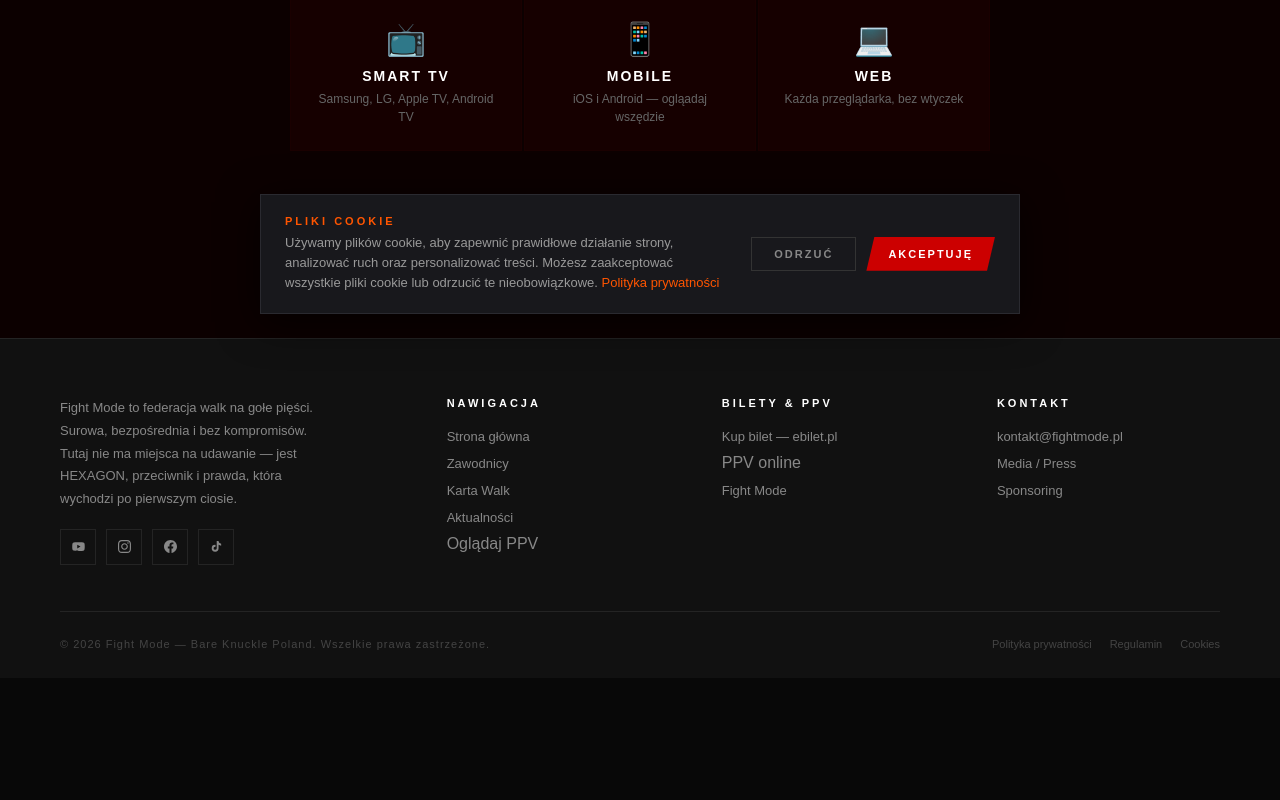
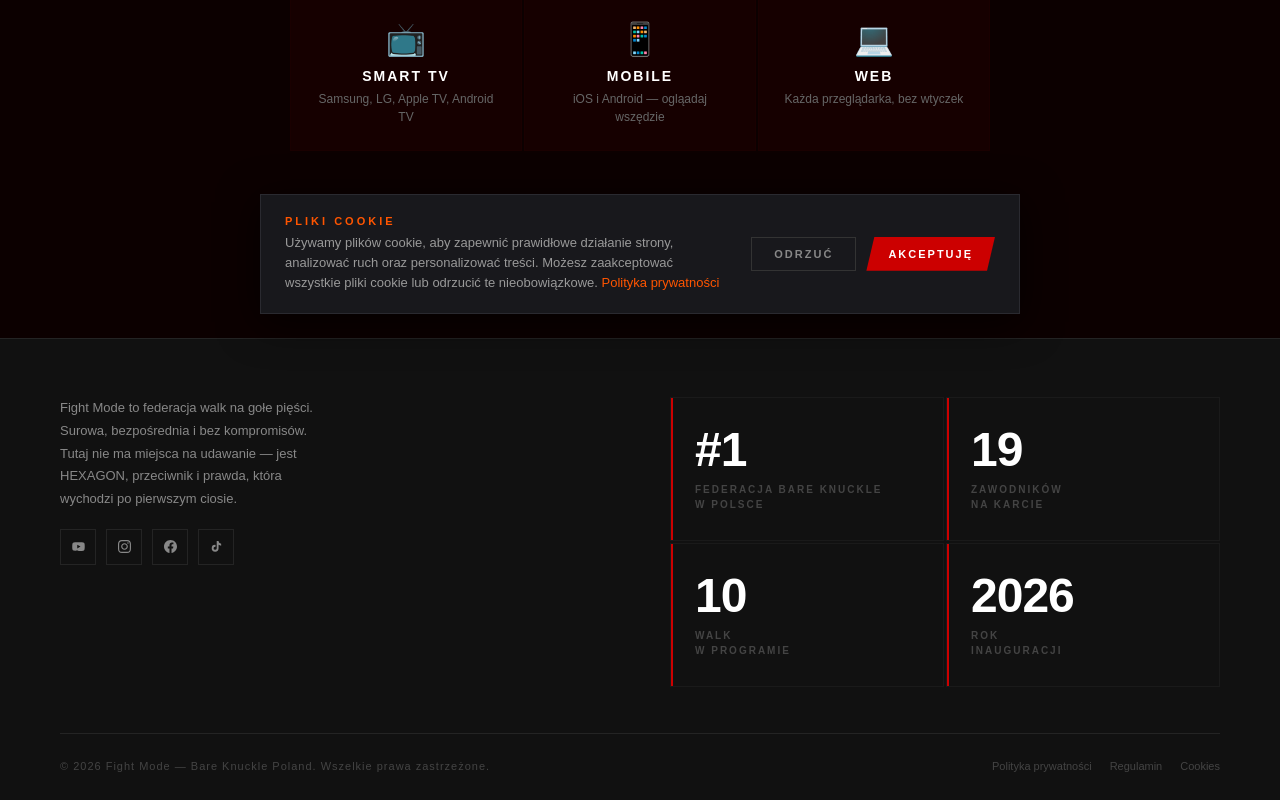
Before and after one commit to inca1122/Fight-mode, a React (Vite) app: page /Fight-mode/ppv in a window 1280 px wide. Shown: the part 462-1262 px from the top of the page. Before the commit the page ends 1140 px from the top, so only its background shows below. Built offline with nearby package versions, Linux system fonts and the light colour scheme.

Commit message:
Replace footer nav columns with league stats: #1, 19 fighters, 10 fights, 2026

```diff
--- a/src/components/Footer.tsx
+++ b/src/components/Footer.tsx
@@ -1,9 +1,6 @@
 import { Link } from 'react-router-dom';
-import { usePpvModal } from './PpvModal';
-const EBILET = 'https://www.ebilet.pl/sport/sporty-walki/fight-mode';
 
 export default function Footer() {
-  const openPpv = usePpvModal();
   return (
     <footer className="footer" id="kontakt">
       <div className="footer__top">
@@ -24,33 +21,27 @@ export default function Footer() {
             </a>
           </div>
         </div>
-        <div>
-          <p className="f-ct">Nawigacja</p>
-          <ul className="f-ul">
-            <li><Link to="/">Strona główna</Link></li>
-            <li><Link to="/zawodnicy">Zawodnicy</Link></li>
-            <li><Link to="/karta-walk">Karta Walk</Link></li>
-            <li><Link to="/aktualnosci">Aktualności</Link></li>
-            <li><button className="f-ppv-btn" onClick={openPpv}>Oglądaj PPV</button></li>
-          </ul>
-        </div>
-        <div>
-          <p className="f-ct">Bilety &amp; PPV</p>
-          <ul className="f-ul">
-            <li><a href={EBILET} target="_blank" rel="noreferrer">Kup bilet — ebilet.pl</a></li>
-            <li><button className="f-ppv-btn" onClick={openPpv}>PPV online</button></li>
-            <li><Link to="/karta-walk">Fight Mode</Link></li>
-          </ul>
-        </div>
-        <div>
-          <p className="f-ct">Kontakt</p>
-          <ul className="f-ul">
-            <li><a href="mailto:kontakt@fightmode.pl">kontakt@fightmode.pl</a></li>
-            <li><a href="#">Media / Press</a></li>
-            <li><a href="#">Sponsoring</a></li>
-          </ul>
+
+        <div className="f-stats">
+          <div className="f-stat">
+            <span className="f-stat__num">#1</span>
+            <span className="f-stat__lbl">Federacja Bare Knuckle<br />w Polsce</span>
+          </div>
+          <div className="f-stat">
+            <span className="f-stat__num">19</span>
+            <span className="f-stat__lbl">Zawodników<br />na karcie</span>
+          </div>
+          <div className="f-stat">
+            <span className="f-stat__num">10</span>
+            <span className="f-stat__lbl">Walk<br />w programie</span>
+          </div>
+          <div className="f-stat">
+            <span className="f-stat__num">2026</span>
+            <span className="f-stat__lbl">Rok<br />inauguracji</span>
+          </div>
         </div>
       </div>
+
       <div className="footer__bot">
         <p className="f-copy">© 2026 Fight Mode — Bare Knuckle Poland. Wszelkie prawa zastrzeżone.</p>
         <div className="f-leg">
--- a/src/index.css
+++ b/src/index.css
@@ -172,7 +172,12 @@ a{text-decoration:none;color:inherit}
 
 /* ── FOOTER ── */
 .footer{background:var(--dark);border-top:1px solid var(--border);padding:58px 60px 28px}
-.footer__top{display:grid;grid-template-columns:1.5fr 1fr 1fr 1fr;gap:52px;padding-bottom:46px;border-bottom:1px solid var(--border);margin-bottom:26px}
+.footer__top{display:grid;grid-template-columns:1fr 1fr;gap:60px;padding-bottom:46px;border-bottom:1px solid var(--border);margin-bottom:26px}
+.f-stats{display:grid;grid-template-columns:1fr 1fr;gap:2px}
+.f-stat{display:flex;flex-direction:column;gap:8px;padding:28px 24px;border:1px solid #1a1a1a;position:relative}
+.f-stat::before{content:'';position:absolute;top:0;left:0;width:2px;height:100%;background:var(--red)}
+.f-stat__num{font-family:var(--fc);font-size:clamp(32px,4vw,48px);font-weight:900;color:#fff;line-height:1;letter-spacing:-1px}
+.f-stat__lbl{font-family:var(--fc);font-size:10px;font-weight:700;letter-spacing:2px;text-transform:uppercase;color:var(--muted);line-height:1.5}
 .f-brand{display:flex;flex-direction:column;gap:18px}
 .f-logo{height:46px;width:auto}
 .f-desc{font-size:13px;color:var(--gray);line-height:1.75;max-width:270px}
@@ -203,7 +208,7 @@ a{text-decoration:none;color:inherit}
   .event-grid{grid-template-columns:1fr}
   .news-grid{grid-template-columns:repeat(2,1fr)}
   .nav__links{display:none}
-  .footer__top{grid-template-columns:1fr 1fr;gap:36px}
+  .footer__top{grid-template-columns:1fr;gap:36px}
 }
 @media(max-width:768px){
   .section{padding:54px 18px}
```
